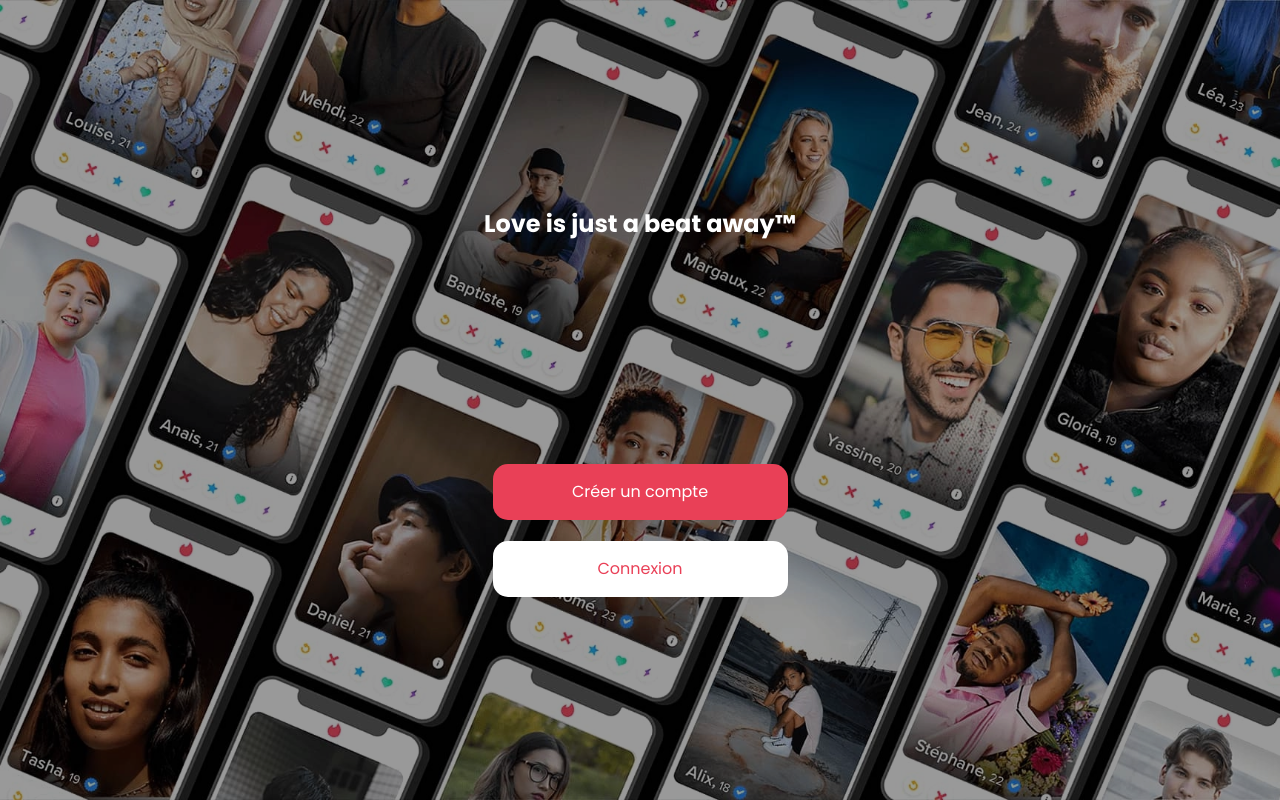
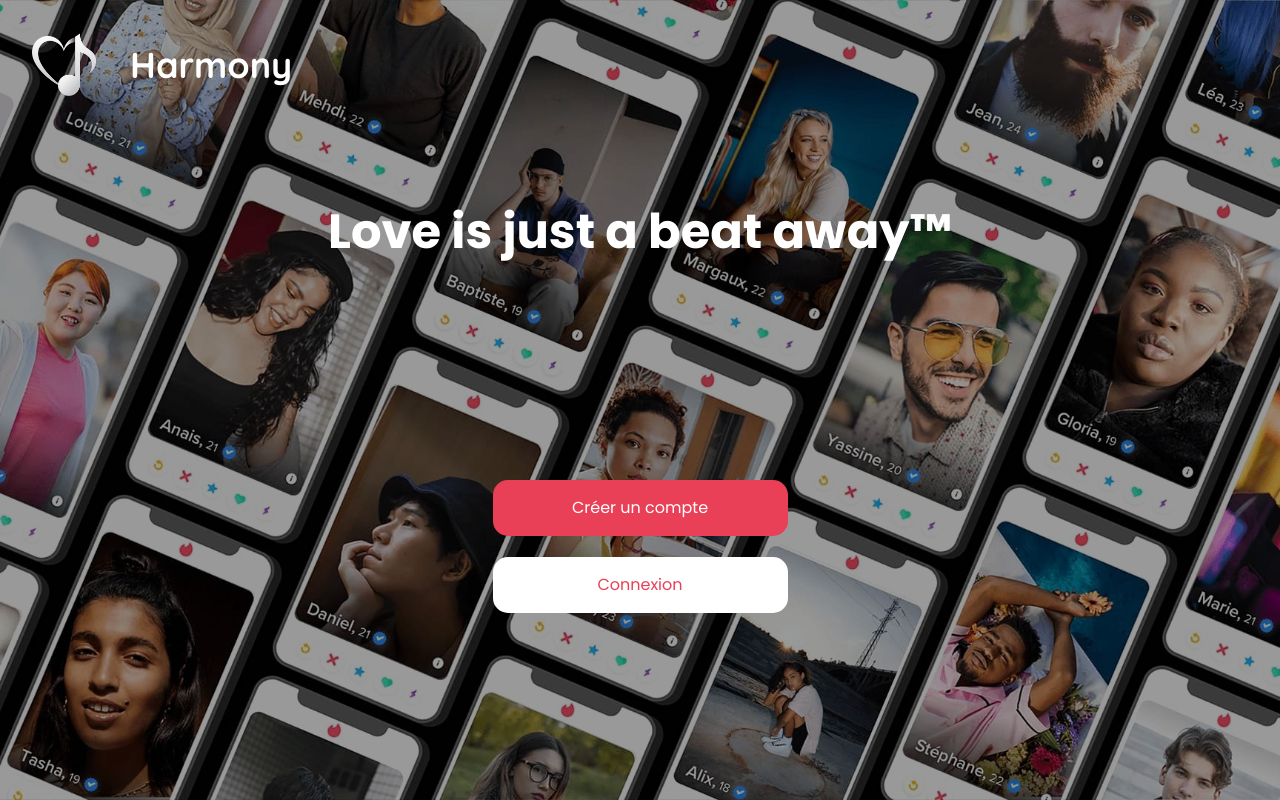
Before and after one commit to ImTheOryo/app-loove, a React (Create React App) app in the folder interface/: page / in a window 1280 px wide. Built offline with nearby package versions, Linux system fonts and the light colour scheme.

Commit message:
feat: Header (Mobile / Desktop) + fix : small bugs

```diff
--- a/interface/src/App.js
+++ b/interface/src/App.js
@@ -1,35 +1,15 @@
-import {createBrowserRouter, RouterProvider,} from 'react-router';
-import React from 'react';
-import ReactDOM from 'react-dom/client';
-import './index.css';
-import Home from './pages/Home/Home';
-import Login from './pages/Login/Login';
-import PrivateRoute from './services/PrivateRouteServce';
+import {Outlet} from "react-router";
+import Header from "./components/Header/Header";
 
-const router = createBrowserRouter([
-    {
-        path: "/",
-        element: <Home />,
-        children: [
-        ],
-    },
-    {
-        path: "/connexion",
-        element: <Login />,
-        children: [
-        ],
-    },
-    {
-        path: "/administration/tableau-de-bord",
-        element: <PrivateRoute allowedRoles={["admin"]}>
 
-        </PrivateRoute>
-    }
-]);
-
-const root = ReactDOM.createRoot(document.getElementById('root'));
-root.render(
-    <React.StrictMode>
-        <RouterProvider router={router} />
-    </React.StrictMode>
-);
+function App() {
+    return (
+        <div>
+            <Header/>
+            <main>
+                <Outlet/>
+            </main>
+        </div>
+    )
+}
+export default App;
--- a/interface/src/components/Header/Header.css
+++ b/interface/src/components/Header/Header.css
@@ -0,0 +1,15 @@
+@media screen and (max-width: 1023px) {
+    #header-desktop{
+        display: none;
+    }
+}
+
+@media screen and (min-width: 1024px) {
+    #header-mobile{
+        display: none;
+    },
+
+    #header-desktop{
+        display: block;
+    }
+}
--- a/interface/src/components/Header/Header.jsx
+++ b/interface/src/components/Header/Header.jsx
@@ -1,10 +1,28 @@
-
+import LogoWhite from "../../assets/images/LogoWhite.webp";
+import { RxHamburgerMenu } from "react-icons/rx";
+import {Link} from "react-router";
+import "./Header.css"
 
 function Header() {
     return (
-        <nav>
+       <div>
+           <nav className="fixed top-0 flex justify-between items-center w-full" id="header-mobile">
+               <Link to="/">
+                   <img src={LogoWhite} alt="" className="w-[125px]"/>
+               </Link>
+               <RxHamburgerMenu className="text-white text-4xl mr-5"/>
+           </nav>
 
-        </nav>
+           <nav className="fixed top-0 flex justify-between items-center w-full" id="header-desktop">
+               <Link to="/" className="flex items-center">
+                   <img src={LogoWhite} alt="" className="w-[130px]"/>
+                   <p className="text-white text-4xl font-quicksand-bold font-bold">
+                       Harmony
+                   </p>
+               </Link>
+           </nav>
+       </div>
+
     )
 }
 export default Header;
--- a/interface/src/index.css
+++ b/interface/src/index.css
@@ -25,14 +25,25 @@
 }
 
 @font-face {
-    font-family: 'Quicksand';
+    font-family: 'Quicksand-Regular';
     src: url('/src/assets/font/Quicksand-VariableFont_wght.ttf') format('truetype');
     font-weight: normal;
     font-style: normal;
 }
 
 .font-quicksand-regular {
-    font-family: Quicksand, sans-serif;
+    font-family: Quicksand-Regular, sans-serif;
+}
+
+@font-face {
+    font-family: 'Quicksand-Bold';
+    src: url('/src/assets/font/Quicksand-VariableFont_wght.ttf') format('truetype');
+    font-weight: bold;
+    font-style: normal;
+}
+
+.font-quicksand-bold {
+    font-family: Quicksand-Bold, sans-serif;
 }
 
 @font-face {
--- a/interface/src/pages/Admin/Admin.jsx
+++ b/interface/src/pages/Admin/Admin.jsx
@@ -57,11 +57,11 @@
                         <TbUsersGroup className="text-4xl"/>
                         <p>Utilisateurs</p>
                     </Link>
-                    <Link to="" className="admin-btn">
+                    <Link to="/administrateur/moderation" className="admin-btn">
                         <GoShieldLock className="text-4xl"/>
                         <p>Modération</p>
                     </Link>
-                    <Link to="" className="admin-btn">
+                    <Link to="/administrateur/monetisation" className="admin-btn">
                         <TbReportMoney className="text-4xl"/>
                         <p>Monétisation</p>
                     </Link>
--- a/interface/src/pages/Home/Home.css
+++ b/interface/src/pages/Home/Home.css
@@ -0,0 +1,5 @@
+@media screen and (min-width: 1024px){
+    #catch-prase {
+        @apply text-5xl
+    }
+}
--- a/interface/src/pages/Home/Home.jsx
+++ b/interface/src/pages/Home/Home.jsx
@@ -1,13 +1,15 @@
 import {Link} from "react-router";
-
+import "./Home.css"
 
 function Home () {
+
+    document.title = "Harmony | Accueil";
 
     return (
         <div className="min-h-screen w-full bg-[url(/src/assets/images/7f6e8a7b-01de-4f4e-92c8-bd83572be6e3.webp)] bg-center bg-cover">
             <div className=" min-h-screen w-full bg-black bg-opacity-40">
                 <div className={ "flex flex-col justify-center items-center"}>
-                        <span style={{fontFamily:"Poppins-Bold, sans-serif"}} className="text-2xl text-center items-center text-white mx-auto mt-52">
+                        <span style={{fontFamily:"Poppins-Bold, sans-serif"}} className="text-2xl text-center items-center text-white mx-auto mt-52" id="catch-prase">
                             Love is just a beat away™
                         </span>
                     <Link to="/" className="primary-btn mt-56">Créer un compte</Link>
--- a/interface/src/pages/Login/Login.css
+++ b/interface/src/pages/Login/Login.css
@@ -0,0 +1,5 @@
+@media screen and (min-width: 1024px) {
+    #blur-bg {
+        width: 33%;
+    }
+}
--- a/interface/src/pages/Login/Login.jsx
+++ b/interface/src/pages/Login/Login.jsx
@@ -1,10 +1,12 @@
 import {ToastContainer, toast} from "react-toastify";
 import {Link, useNavigate} from "react-router";
 import {login} from "../../services/AuthService";
+import "./Login.css"
 
 function Login () {
+    document.title = "Harmony | Connexion";
+
     const navigate = useNavigate();
-    const place = "tableau-de-bord";
     const handle_submit = async (event) => {
         const form = document.getElementById("login-form");
         event.preventDefault();
@@ -19,14 +21,14 @@
             localStorage.clear();
             localStorage.setItem("id", res.body[1].id);
             localStorage.setItem("token", res.token);
-            res.body[0].status === "admin" ? navigate(`/administrateur/${place}`) : navigate("/");
+            res.body[0].status === "admin" ? navigate(`/administrateur/tableau-de-bord`) : navigate("/");
         }
     }
 
     return (
         <div className="min-h-screen w-full bg-[url(/src/assets/images/7f6e8a7b-01de-4f4e-92c8-bd83572be6e3.webp)] bg-center bg-cover">
             <div className=" min-h-screen w-full bg-black bg-opacity-40 flex flex-col justify-center items-center">
-                <div className="blur-bg w-[88%] h-[380px] ">
+                <div className="blur-bg w-[88%] h-[380px]" id="blur-bg">
                     <form id="login-form">
 
                         <div className="mt-16 flex flex-col">
```
Also changed, not shown: interface/src/index.js (+10 -25 lines), interface/src/assets/images/LogoWhite.webp (added).
